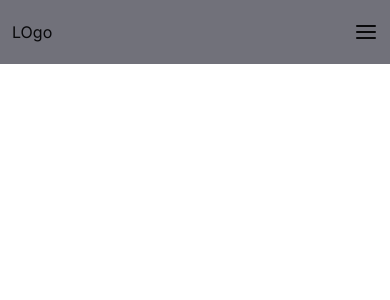
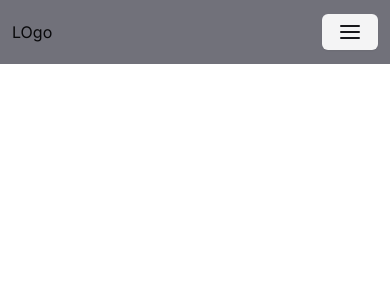
Before and after one commit to dario-souza/portfolio, a Next.js app: page / in a window 390 px wide. Shown: the top 300 px of the page. Built offline with nearby package versions, Linux system fonts and the light colour scheme.

Commit message:
menu button added

```diff
--- /dev/null
+++ b/src/components/menu-button.tsx
@@ -0,0 +1,56 @@
+import { Button } from "@/components/ui/button"
+import { Input } from "@/components/ui/input"
+import { Label } from "@/components/ui/label"
+import {
+  Sheet,
+  SheetClose,
+  SheetContent,
+  SheetDescription,
+  SheetFooter,
+  SheetHeader,
+  SheetTitle,
+  SheetTrigger,
+} from "@/components/ui/sheet"
+import React from "react"
+
+
+type MenuButtonProps = {
+  children: React.ReactNode
+}
+
+export function MenuButton({ children }: MenuButtonProps) {
+  return (
+    <Sheet>
+      <SheetTrigger asChild>
+        <Button variant="secondary" className="sm:hidden">{children}</Button>
+      </SheetTrigger>
+      <SheetContent>
+        <SheetHeader>
+          <SheetTitle>Edit profile</SheetTitle>
+          <SheetDescription>
+            Make changes to your profile here. Click save when {"you're"} done.
+          </SheetDescription>
+        </SheetHeader>
+        <div className="grid gap-4 py-4">
+          <div className="grid grid-cols-4 items-center gap-4">
+            <Label htmlFor="name" className="text-right">
+              Name
+            </Label>
+            <Input id="name" value="Pedro Duarte" className="col-span-3" />
+          </div>
+          <div className="grid grid-cols-4 items-center gap-4">
+            <Label htmlFor="username" className="text-right">
+              Username
+            </Label>
+            <Input id="username" value="@peduarte" className="col-span-3" />
+          </div>
+        </div>
+        <SheetFooter>
+          <SheetClose asChild>
+            <Button type="submit">Save changes</Button>
+          </SheetClose>
+        </SheetFooter>
+      </SheetContent>
+    </Sheet>
+  )
+}
--- a/src/components/navigation.tsx
+++ b/src/components/navigation.tsx
@@ -2,6 +2,7 @@
 import React from 'react'
 import CustomLink from './link'
 import { AlignJustify } from 'lucide-react'
+import { MenuButton } from './menu-button'
 
 const NavBarHeader = () => {
   return (
@@ -9,7 +10,9 @@ const NavBarHeader = () => {
       <div className='h-16 max-w-screen-lg mx-auto px-3 flex justify-between items-center'>
         <a href="">LOgo</a>
         <nav className="">
-          <AlignJustify className='sm:hidden' />
+          <MenuButton>
+            <AlignJustify />
+          </MenuButton>
           <div className="hidden space-x-3 sm:flex" >
             <CustomLink href="/" className="block p-4 hover:bg-slate-300 transition-all duration-500">Home</CustomLink>
             <CustomLink href="/" className="block p-4 hover:bg-slate-300 transition-all duration-500">Contato</CustomLink>
```
